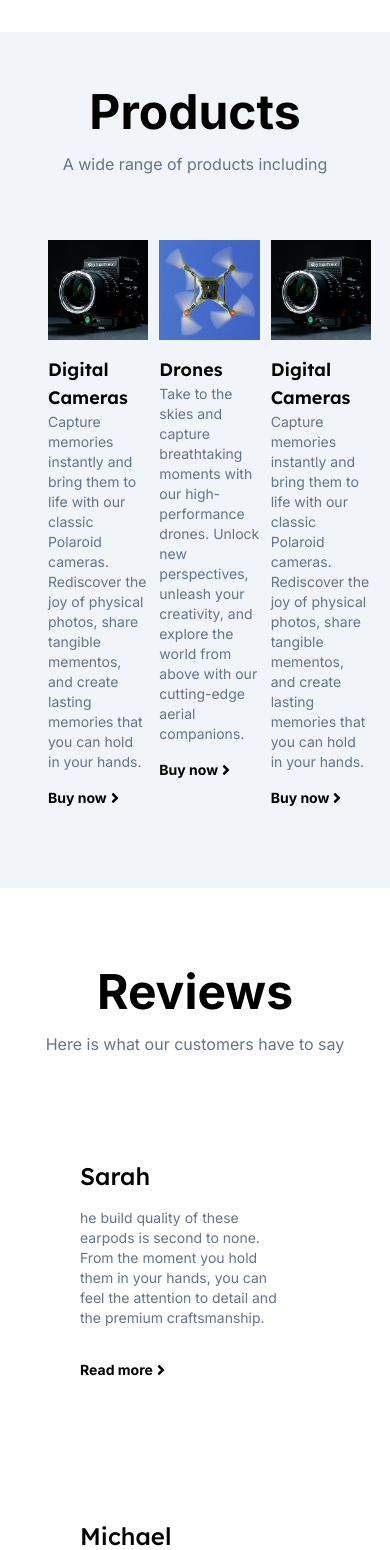
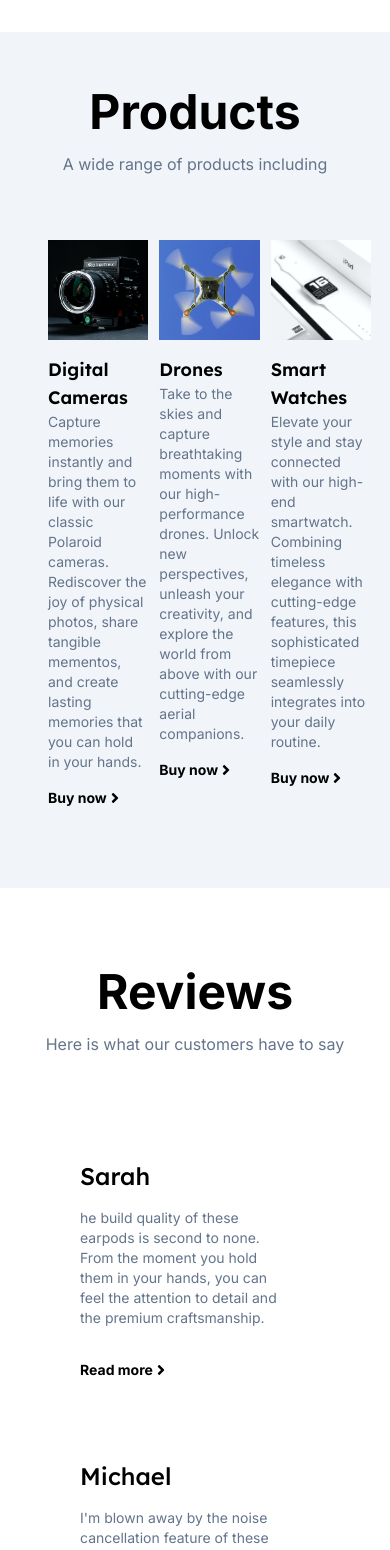
Before and after one commit to ishtails/CometLabs-Frontend, a React (Vite) app: page / in a window 390 px wide. Shown: the part 432-1982 px from the top of the page. Built offline with nearby package versions, Linux system fonts and the light colour scheme.

Commit message:
minor fixes

```diff
--- a/src/components/Card.tsx
+++ b/src/components/Card.tsx
@@ -7,7 +7,7 @@ type Props = {
 
 const Card = ({ title, body }: Props) => {
   return (
-    <div className="min-h-[360px] flex flex-col rounded-2xl sm:w-[300px] ml-10 sm:mx-2 sm:ml-0 p-10 sm:border-r-2">
+    <div className="md:min-h-[360px] flex flex-col rounded-2xl sm:w-[300px] ml-10 sm:mx-2 sm:ml-0 p-10 sm:border-r-2">
       <h1 className="font-lexend text-2xl font-medium">{title}</h1>
       <p className="text-sm mt-4 text-slate-500 w-[90%]">{body}</p>
       <button className="flex items-center mt-8">
--- a/src/components/Signup.tsx
+++ b/src/components/Signup.tsx
@@ -49,8 +49,8 @@ function SignUpModal() {
               leaveFrom="opacity-100 scale-100"
               leaveTo="opacity-0 scale-95"
             >
-              <div className="bg-white rounded w-[50%] p-8">
-                <div className="w-full max-w-md">
+              <div className="bg-white rounded p-8">
+                <div className="w-[40vh] max-w-md">
                   <div className="flex justify-between mb-8">
                     <h2 className="text-2xl font-bold font-lexend">Sign Up</h2>
                     <button className="text-slate-500" onClick={closeModal}>
--- a/src/pages/Products.tsx
+++ b/src/pages/Products.tsx
@@ -1,3 +1,4 @@
+import image_1 from "../assets/image_7.jpg";
 import image_2 from "../assets/image_2.jpg";
 import image_3 from "../assets/Image_3.jpg";
 import CardImage from "../components/CardImage";
@@ -31,9 +32,9 @@ const Products = () => {
               body={`Take to the skies and capture breathtaking moments with our high-performance drones. Unlock new perspectives, unleash your creativity, and explore the world from above with our cutting-edge aerial companions.`}
             />
             <CardImage
-              src={image_3}
-              title={`Digital Cameras`}
-              body={`Capture memories instantly and bring them to life with our classic Polaroid cameras. Rediscover the joy of physical photos, share tangible mementos, and create lasting memories that you can hold in your hands.`}
+              src={image_1}
+              title={`Smart Watches`}
+              body={`Elevate your style and stay connected with our high-end smartwatch. Combining timeless elegance with cutting-edge features, this sophisticated timepiece seamlessly integrates into your daily routine.`}
             />
           </div>
 
```
Also changed, not shown: src/assets/image_7.jpg (added).
